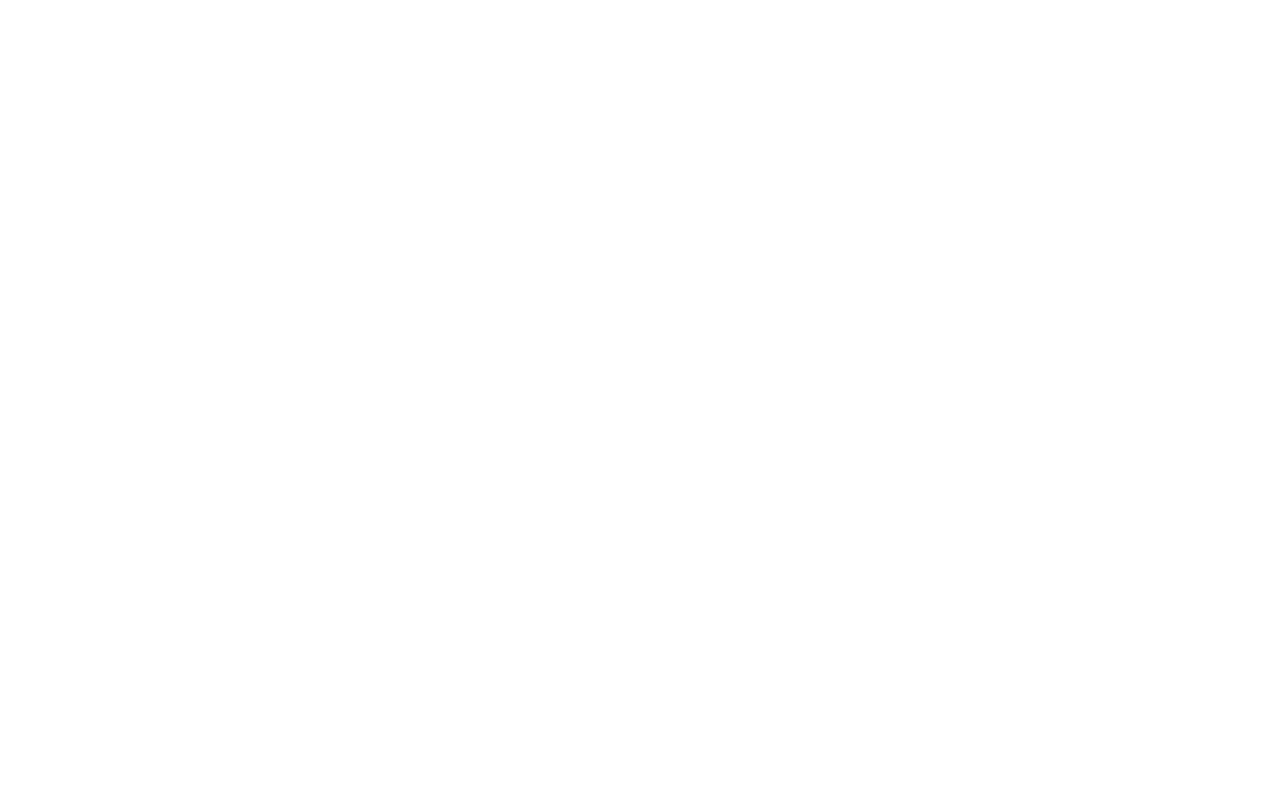
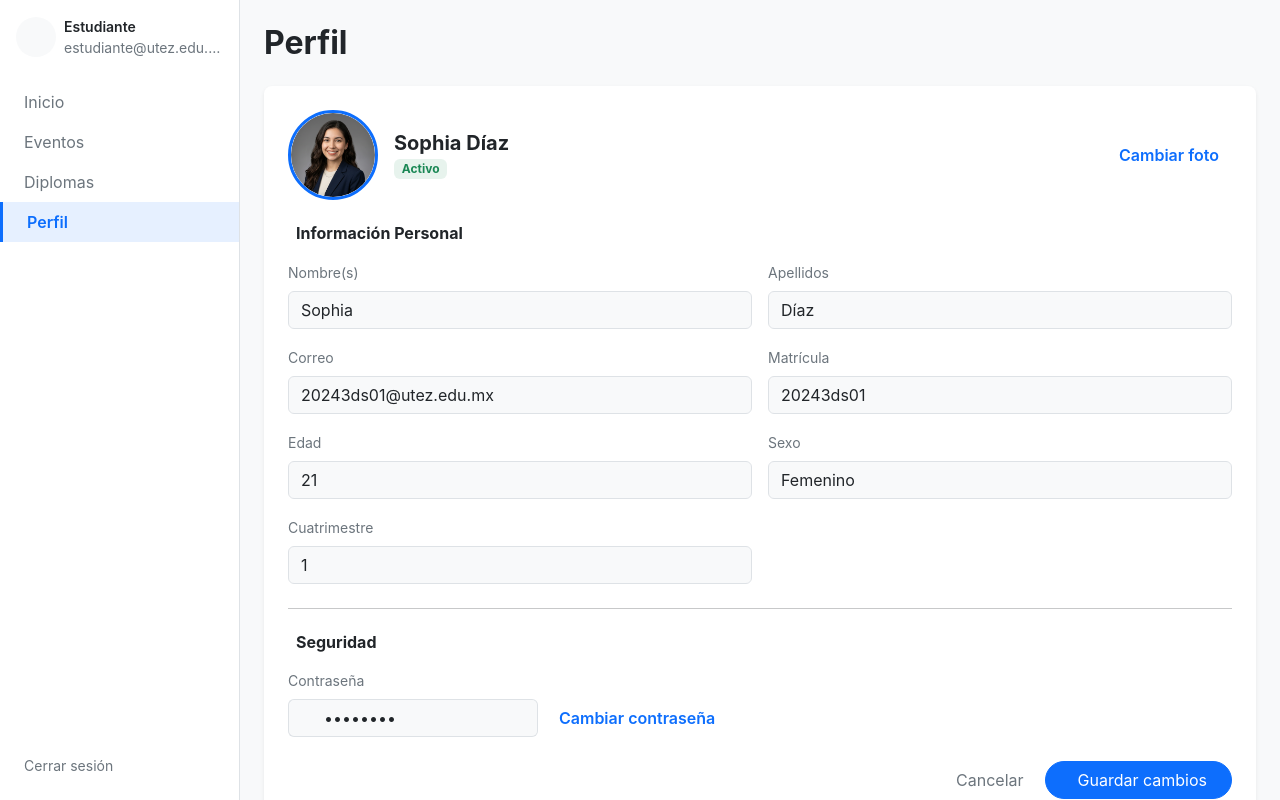
Before and after one commit to Vixo-vDev/EventNode, a React (Vite) app in the folder web-app/: page /estudiante/perfil in a window 1280 px wide. Before the commit this address had no page. Built offline with nearby package versions, Linux system fonts and the light colour scheme; the HTML template or start-up script is replaced by a standard one.

Commit message:
feat: implement student profile page with personal info, security, and verification, and add its route to the application.

```diff
--- a/web-app/src/App.jsx
+++ b/web-app/src/App.jsx
@@ -6,6 +6,7 @@
 import StudentEventEnrolled from './pages/student/StudentEventEnrolled'
 import StudentDiplomas from './pages/student/StudentDiplomas'
 import StudentDiplomaDetail from './pages/student/StudentDiplomaDetail'
+import StudentProfile from './pages/student/StudentProfile'
 
 function App() {
   return (
@@ -20,6 +21,7 @@
         <Route path="/estudiante/evento/:id/inscrito" element={<StudentEventEnrolled />} />
         <Route path="/estudiante/diplomas" element={<StudentDiplomas />} />
         <Route path="/estudiante/diplomas/:id" element={<StudentDiplomaDetail />} />
+        <Route path="/estudiante/perfil" element={<StudentProfile />} />
       </Routes>
     </BrowserRouter>
   )
--- /dev/null
+++ b/web-app/src/pages/student/StudentProfile.jsx
@@ -0,0 +1,118 @@
+import { Link } from 'react-router-dom'
+import DashboardLayout from '../../components/DashboardLayout'
+import StudentSidebar from '../../components/StudentSidebar'
+import profileAvatar from '../../assets/profile_avatar.png'
+
+function StudentProfile() {
+  return (
+    <DashboardLayout sidebar={<StudentSidebar />}>
+      <h2 className="fw-bold mb-4">Perfil</h2>
+
+      <div className="card border-0 shadow-sm rounded-3 mb-4">
+        <div className="card-body p-4">
+          <div className="d-flex flex-column flex-md-row align-items-center gap-3 mb-4">
+            <img
+              src={profileAvatar}
+              alt="Sophia Díaz"
+              className="rounded-circle border border-3 border-primary"
+              style={{ width: '90px', height: '90px', objectFit: 'cover' }}
+            />
+            <div className="text-center text-md-start">
+              <h5 className="fw-bold mb-0">Sophia Díaz</h5>
+              <span className="badge bg-success bg-opacity-10 text-success small">Activo</span>
+            </div>
+            <div className="ms-md-auto">
+              <button className="btn btn-link text-primary text-decoration-none small fw-semibold">
+                Cambiar foto
+              </button>
+            </div>
+          </div>
+
+          <h6 className="fw-bold mb-3">
+            <i className="bi bi-person-badge text-primary me-2"></i>
+            Información Personal
+          </h6>
+
+          <div className="row g-3 mb-4">
+            <div className="col-12 col-md-6">
+              <label className="form-label text-secondary small">Nombre(s)</label>
+              <input type="text" className="form-control bg-light" defaultValue="Sophia" readOnly />
+            </div>
+            <div className="col-12 col-md-6">
+              <label className="form-label text-secondary small">Apellidos</label>
+              <input type="text" className="form-control bg-light" defaultValue="Díaz" readOnly />
+            </div>
+            <div className="col-12 col-md-6">
+              <label className="form-label text-secondary small">Correo</label>
+              <input type="email" className="form-control bg-light" defaultValue="20243ds01@utez.edu.mx" readOnly />
+            </div>
+            <div className="col-12 col-md-6">
+              <label className="form-label text-secondary small">Matrícula</label>
+              <input type="text" className="form-control bg-light" defaultValue="20243ds01" readOnly />
+            </div>
+            <div className="col-12 col-md-6">
+              <label className="form-label text-secondary small">Edad</label>
+              <input type="text" className="form-control bg-light" defaultValue="21" readOnly />
+            </div>
+            <div className="col-12 col-md-6">
+              <label className="form-label text-secondary small">Sexo</label>
+              <input type="text" className="form-control bg-light" defaultValue="Femenino" readOnly />
+            </div>
+            <div className="col-12 col-md-6">
+              <label className="form-label text-secondary small">Cuatrimestre</label>
+              <input type="text" className="form-control bg-light" defaultValue="1" readOnly />
+            </div>
+          </div>
+
+          <hr className="my-4" />
+
+          <h6 className="fw-bold mb-3">
+            <i className="bi bi-shield-lock text-primary me-2"></i>
+            Seguridad
+          </h6>
+
+          <div className="mb-4">
+            <label className="form-label text-secondary small">Contraseña</label>
+            <div className="d-flex align-items-center gap-3">
+              <div className="input-group" style={{ maxWidth: '250px' }}>
+                <span className="input-group-text bg-light border-end-0">
+                  <i className="bi bi-lock text-secondary"></i>
+                </span>
+                <input type="password" className="form-control bg-light border-start-0" defaultValue="12345678" readOnly />
+              </div>
+              <button className="btn btn-link text-primary text-decoration-none small fw-semibold p-0">
+                <i className="bi bi-pencil me-1"></i>
+                Cambiar contraseña
+              </button>
+            </div>
+          </div>
+
+          <div className="d-flex justify-content-end gap-2">
+            <button className="btn btn-link text-secondary text-decoration-none">
+              Cancelar
+            </button>
+            <button className="btn btn-primary rounded-pill px-4 d-flex align-items-center gap-2">
+              <i className="bi bi-save"></i>
+              Guardar cambios
+            </button>
+          </div>
+        </div>
+      </div>
+
+      <div className="d-flex align-items-center gap-2 p-3 bg-white rounded-3 shadow-sm">
+        <div className="rounded-circle bg-primary d-flex align-items-center justify-content-center flex-shrink-0"
+          style={{ width: '32px', height: '32px' }}>
+          <i className="bi bi-check-lg text-white small"></i>
+        </div>
+        <div>
+          <div className="fw-semibold small">Verificación de Cuenta</div>
+          <div className="text-secondary small">
+            Tu cuenta está verificada por la matrícula
+          </div>
+        </div>
+      </div>
+    </DashboardLayout>
+  )
+}
+
+export default StudentProfile
```
Also changed, not shown: web-app/src/assets/profile_avatar.png (added).
